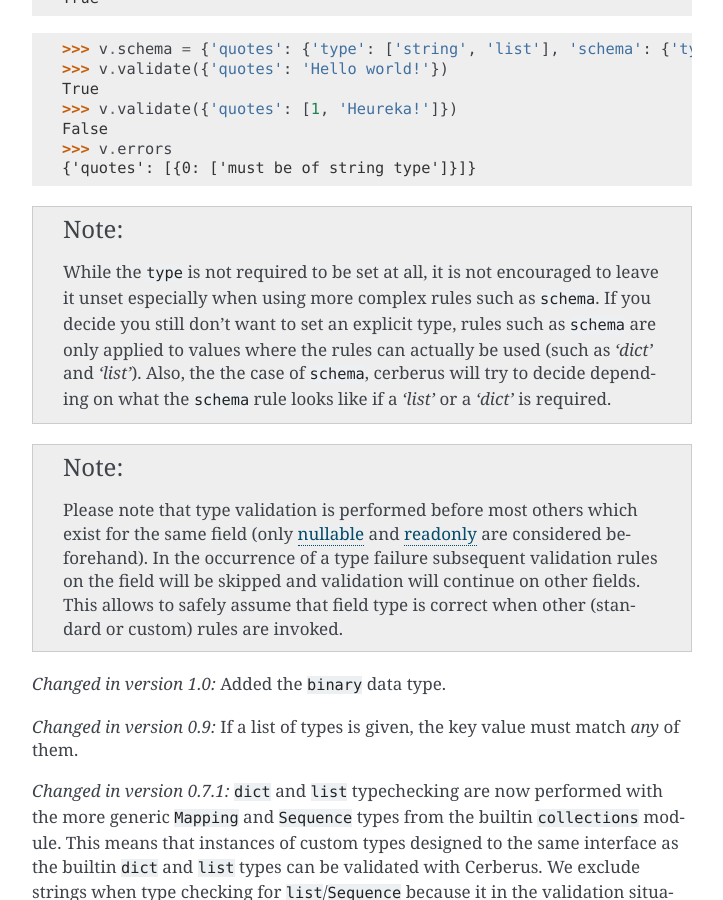
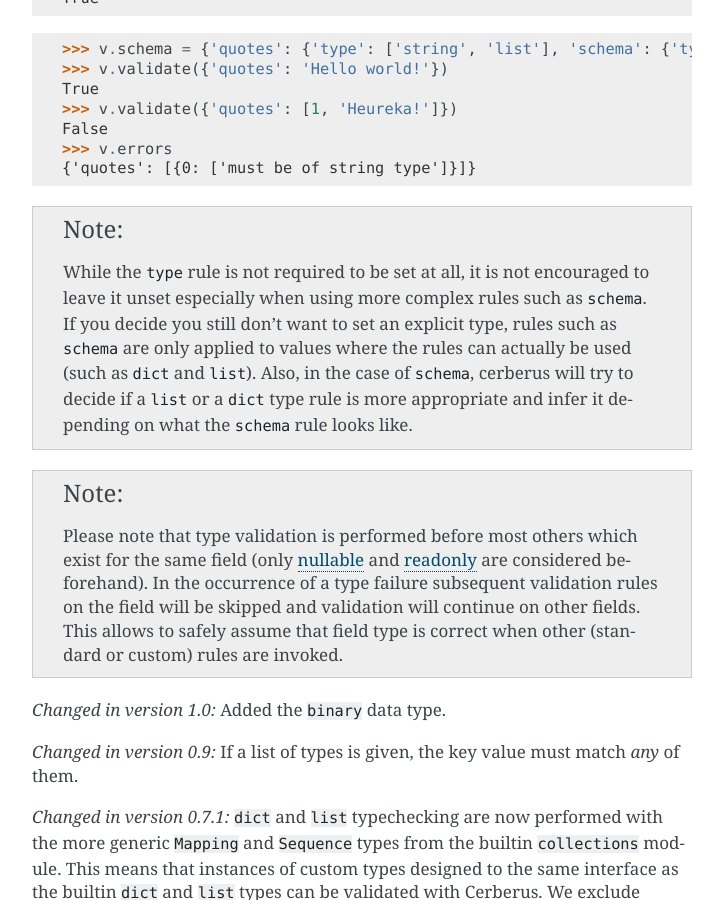
Before and after one commit to pyeve/cerberus, a Sphinx documentation site: the page built from docs/validation-rules.rst, in a window 1280 px wide and 900 px high, scrolled down 11438 px. Shown: the whole window, without its empty margins (388-1111 px from the left). Built offline with Sphinx 7.4.7, drawn with Linux system fonts in a browser that asks for light colours; comment, search, counter and statistics services are not loaded.

Commit message:
Clarify ``type`` rule note in docs
- Use double quotes on type rules
- Use quotes consistent with the ``type`` rule discription in above
  `.. list-table::`
- Clarify that ``list`` and ``dict`` refer to type rules and not python
  classes
- Fix Typo

```diff
--- a/docs/validation-rules.rst
+++ b/docs/validation-rules.rst
@@ -606,13 +606,14 @@ A list of types can be used to allow different values:
 
 .. note::
 
-    While the ``type`` is not required to be set at all, it is not encouraged to
-    leave it unset especially when using more complex rules such as ``schema``.
-    If you decide you still don't want to set an explicit type, rules such as
-    ``schema`` are only applied to values where the rules can actually be used
-    (such as `'dict'` and `'list'`). Also, the the case of ``schema``, cerberus
-    will try to decide depending on what the ``schema`` rule looks like if a
-    `'list'` or a `'dict'` is required.
+    While the ``type`` rule is not required to be set at all, it is not
+    encouraged to leave it unset especially when using more complex rules such
+    as ``schema``. If you decide you still don't want to set an explicit type,
+    rules such as ``schema`` are only applied to values where the rules can
+    actually be used (such as ``dict`` and ``list``). Also, in the case of
+    ``schema``, cerberus will try to decide if a ``list`` or a ``dict`` type
+    rule is more appropriate and infer it depending on what the ``schema`` rule
+    looks like.
 
 .. note::
 
```
